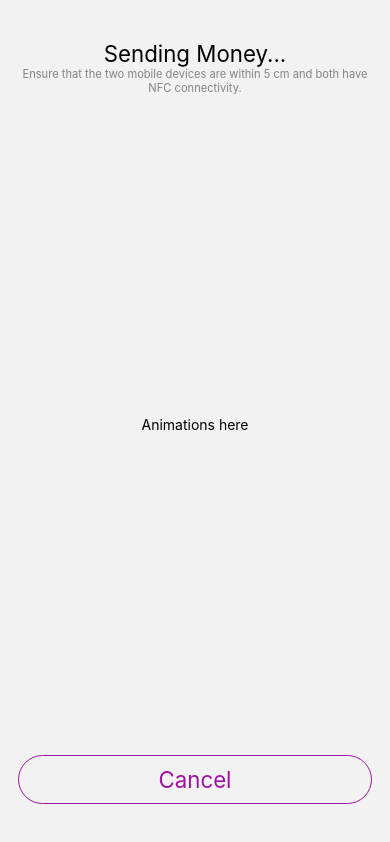
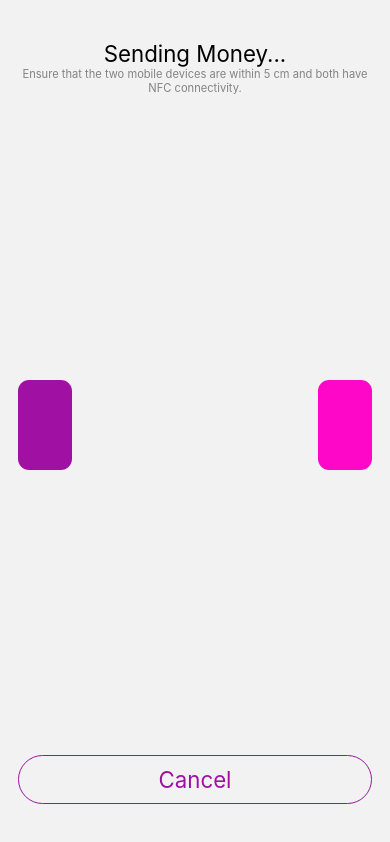
Before and after one commit to Haris-Noori/testproject, a React Native app: screen /Sending in a window 390 px wide. Built offline with nearby package versions, Linux system fonts and the light colour scheme.

Commit message:
needed to create animation in Sending Screen

```diff
--- a/package.json
+++ b/package.json
@@ -12,6 +12,7 @@
   "dependencies": {
     "@react-navigation/native": "^6.1.6",
     "@react-navigation/native-stack": "^6.9.12",
+    "lottie-react-native": "^5.1.6",
     "react": "18.2.0",
     "react-native": "0.71.10",
     "react-native-safe-area-context": "^4.5.3",
--- a/src/screens/SendingScreen.js
+++ b/src/screens/SendingScreen.js
@@ -10,8 +10,9 @@ const SendingScreen = ({navigation}) => {
         <Text style={styles.heading}>Sending Money...</Text>
         <Text style={styles.description}>Ensure that the two mobile devices are within 5 cm and both have NFC connectivity.</Text>
       </View>
-      <View>
-        <Text>Animations here</Text>
+      <View style={styles.animationContainer}>
+        <View style={[styles.animationBoxes, {backgroundColor: '#A010A3'}]} />
+        <View style={[styles.animationBoxes, {backgroundColor: '#FE07C8'}]} />
       </View>
       <View style={styles.buttonContainer}>
         <TouchableOpacity
@@ -40,14 +41,24 @@ const styles = StyleSheet.create({
   },
   heading: {
     fontSize: scale(20),
-    fontWeight: '400',
     color: '#000000',
   },
   description: {
     textAlign: 'center',
     fontSize: scale(10),
-    fontWeight: '400',
     color: '#838383'
+  },
+  animationContainer: {
+    flexDirection: 'row',
+    justifyContent: 'space-between',
+    alignItems: 'center',
+    width: '100%',
+    height: '50%',
+  },
+  animationBoxes: {
+    height: scale(81),
+    width: scale(49),
+    borderRadius: scale(10),
   },
   buttonContainer: {
     justifyContent: 'flex-end',
@@ -66,7 +77,6 @@ const styles = StyleSheet.create({
   },
   buttonText: {
     fontSize: scale(20),
-    fontWeight: '400',
     color: '#A010A3'
   }
 });
```
Also changed, not shown: src/components/LoadingAnimation/LoadingAnimation.js (added, +19 -0 lines).
